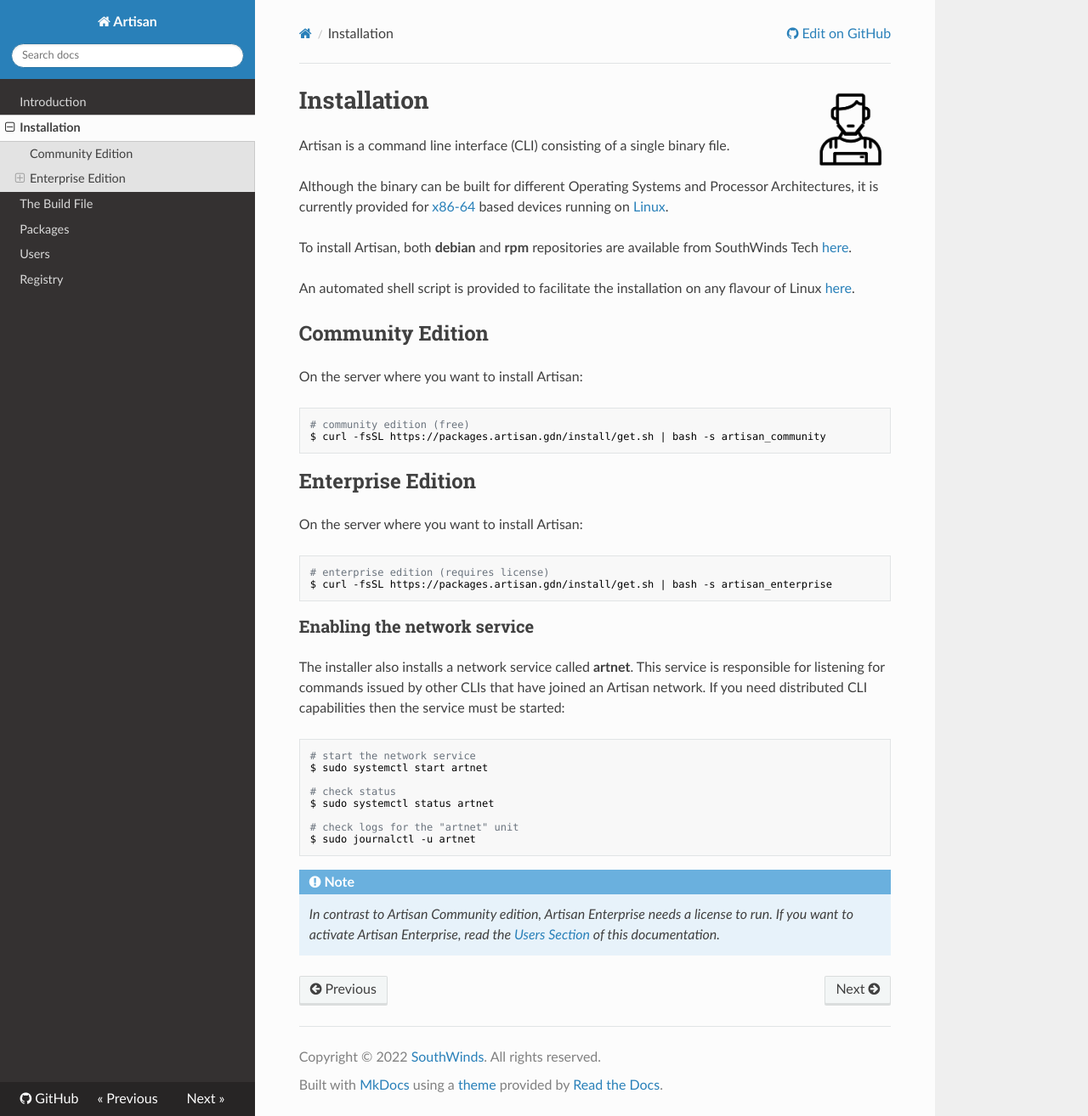
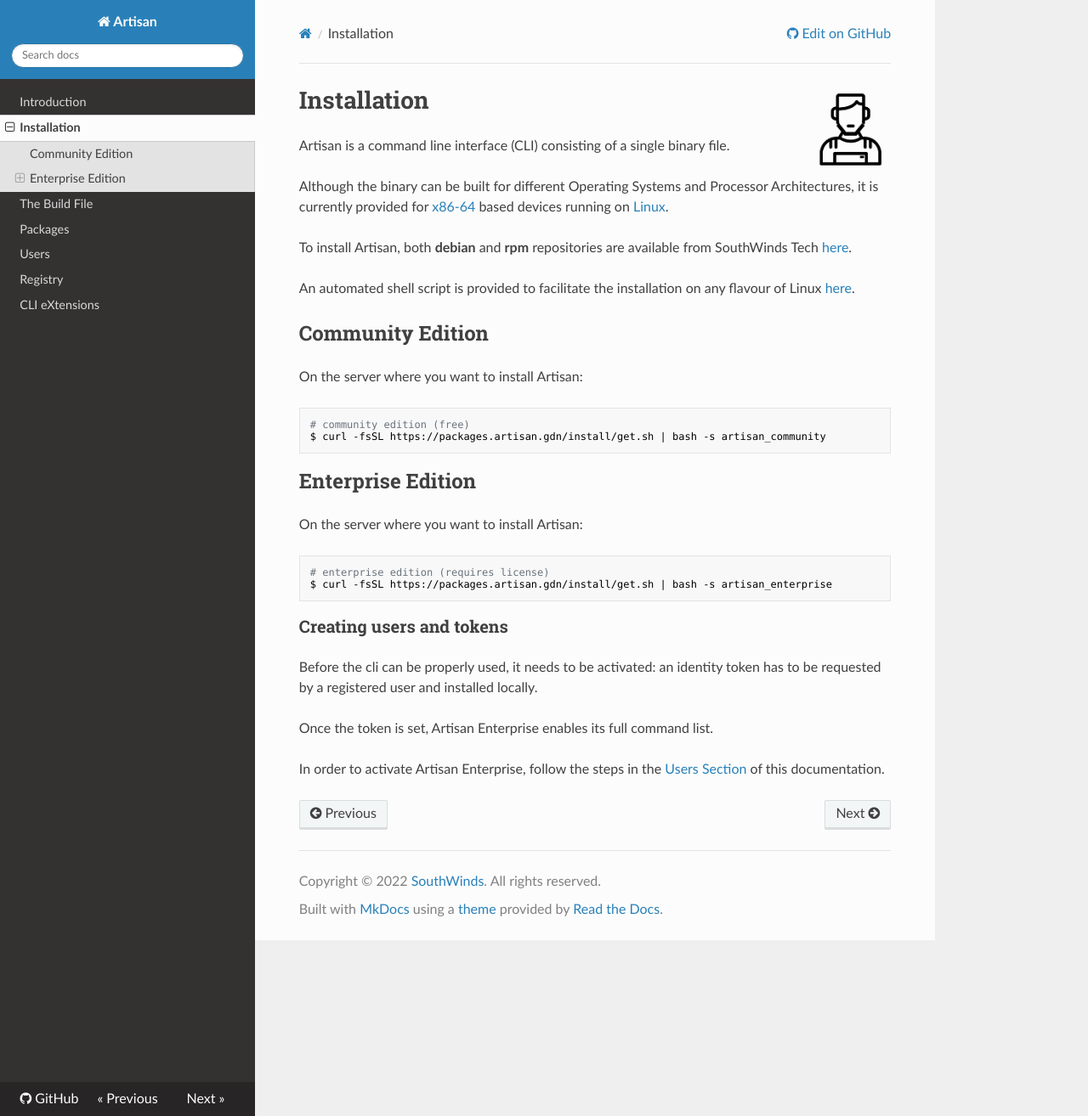
Before and after one commit to southwinds-io/artdocs, an MkDocs documentation site: the page built from docs/installation.md, in a window 1280 px wide and 1314 px high. Shown: the whole window at 85% size. Built offline with MkDocs 1.6.1, drawn with Linux system fonts in a browser that asks for light colours; nearby versions of some CDN libraries.

Commit message:
update installation notes

````diff
--- a/docs/installation.md
+++ b/docs/installation.md
@@ -31,24 +31,12 @@ On the server where you want to install Artisan:
 $ curl -fsSL https://packages.artisan.gdn/install/get.sh | bash -s artisan_enterprise
 ```
 
-### Enabling the network service
+### Creating users and tokens
 
-The installer also installs a network service called __artnet__.
-This service is responsible for listening for commands issued by other CLIs that have joined
-an Artisan network. If you need distributed CLI capabilities then the service must be started:
+Before the cli can be properly used, it needs to be activated: an identity token has to be requested by a registered user
+and installed locally.
 
-```bash
-# start the network service
-$ sudo systemctl start artnet
+Once the token is set, Artisan Enterprise enables its full command list.
 
-# check status
-$ sudo systemctl status artnet
-
-# check logs for the "artnet" unit
-$ sudo journalctl -u artnet
-```
-
-!!! note
-    _In contrast to Artisan Community edition, Artisan Enterprise needs a license to run.
-    If you want to activate Artisan Enterprise, read the [Users Section](users.md)
-    of this documentation._
+In order to activate Artisan Enterprise, follow the steps in the [Users Section](users.md)
+of this documentation.
--- a/mkdocs.yml
+++ b/mkdocs.yml
@@ -22,3 +22,4 @@ nav:
   - Packages: 'packages.md'
   - Users: 'users.md'
   - Registry: 'registry.md'
+  - CLI eXtensions: 'extensions.md'
````
Also changed, not shown: docs/extensions.md (added, +14 -0 lines), docs/users.md (+22 -0 lines).
